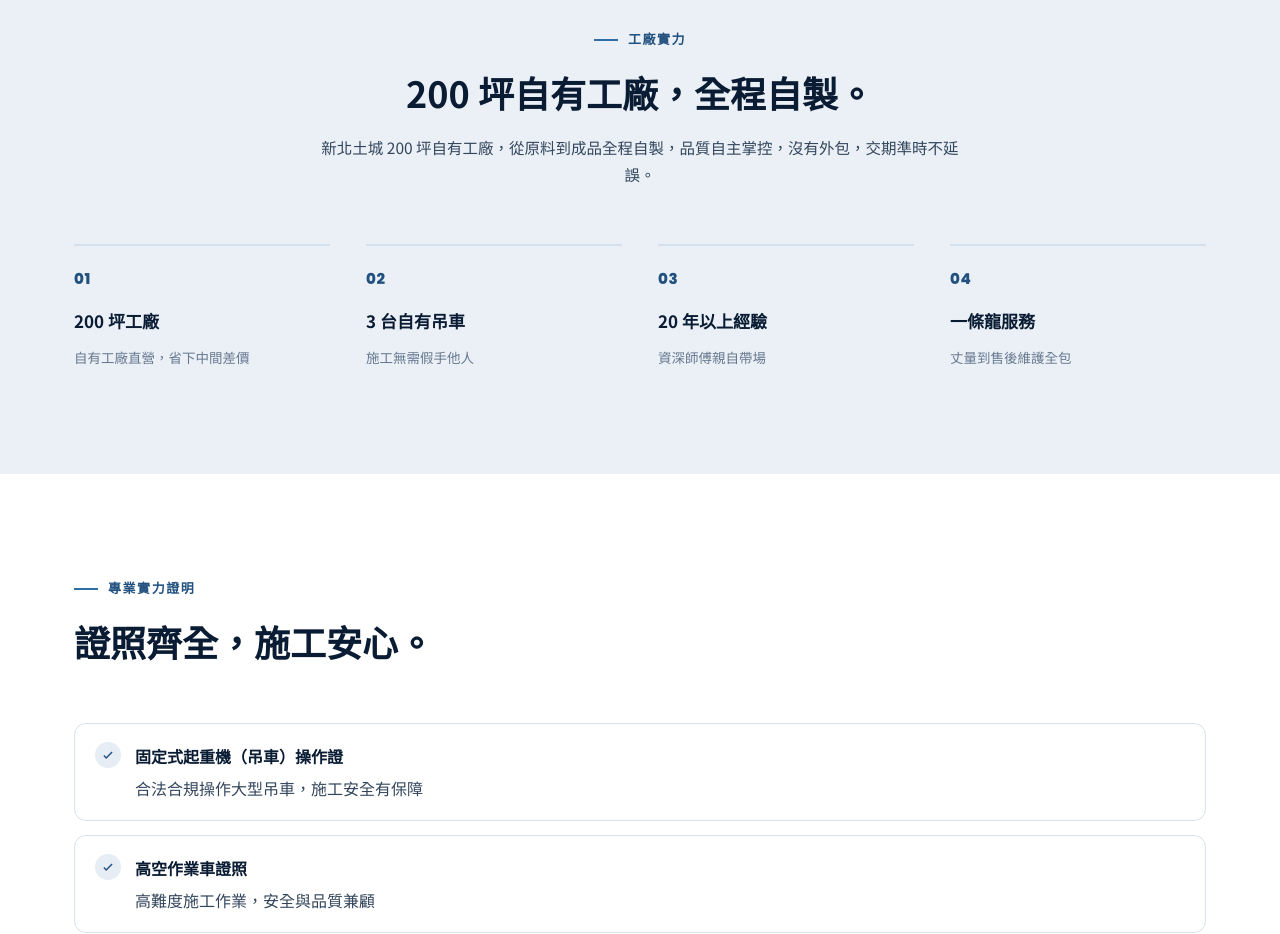
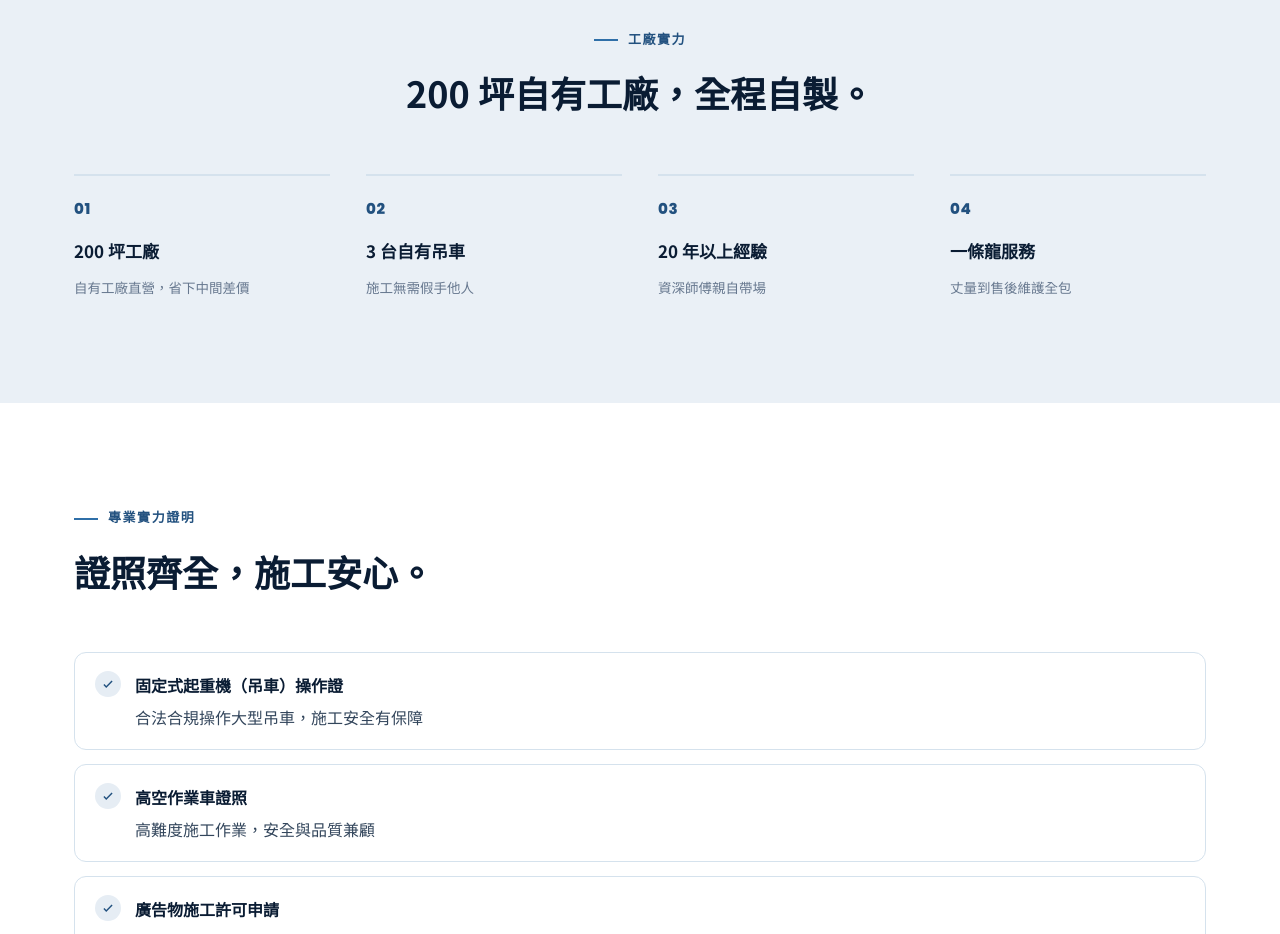
Before and after one commit to henry850483/my-web, a plain HTML site: page about.html in a window 1280 px wide. Shown: the part 1020-1954 px from the top of the page. Drawn offline with Linux system fonts and the light colour scheme.

Commit message:
Remove sentence about factory details from about.html 工廠實力 section

```diff
--- a/about.html
+++ b/about.html
@@ -228,7 +228,6 @@
     <div class="section-head center">
       <div class="eyebrow center">工廠實力</div>
       <h2>200 坪自有工廠，全程自製。</h2>
-      <p>新北土城 200 坪自有工廠，從原料到成品全程自製，品質自主掌控，沒有外包，交期準時不延誤。</p>
     </div>
     <div class="num-list">
       <div class="num-item"><span class="n">01</span><h3>200 坪工廠</h3><p>自有工廠直營，省下中間差價</p></div>
```
